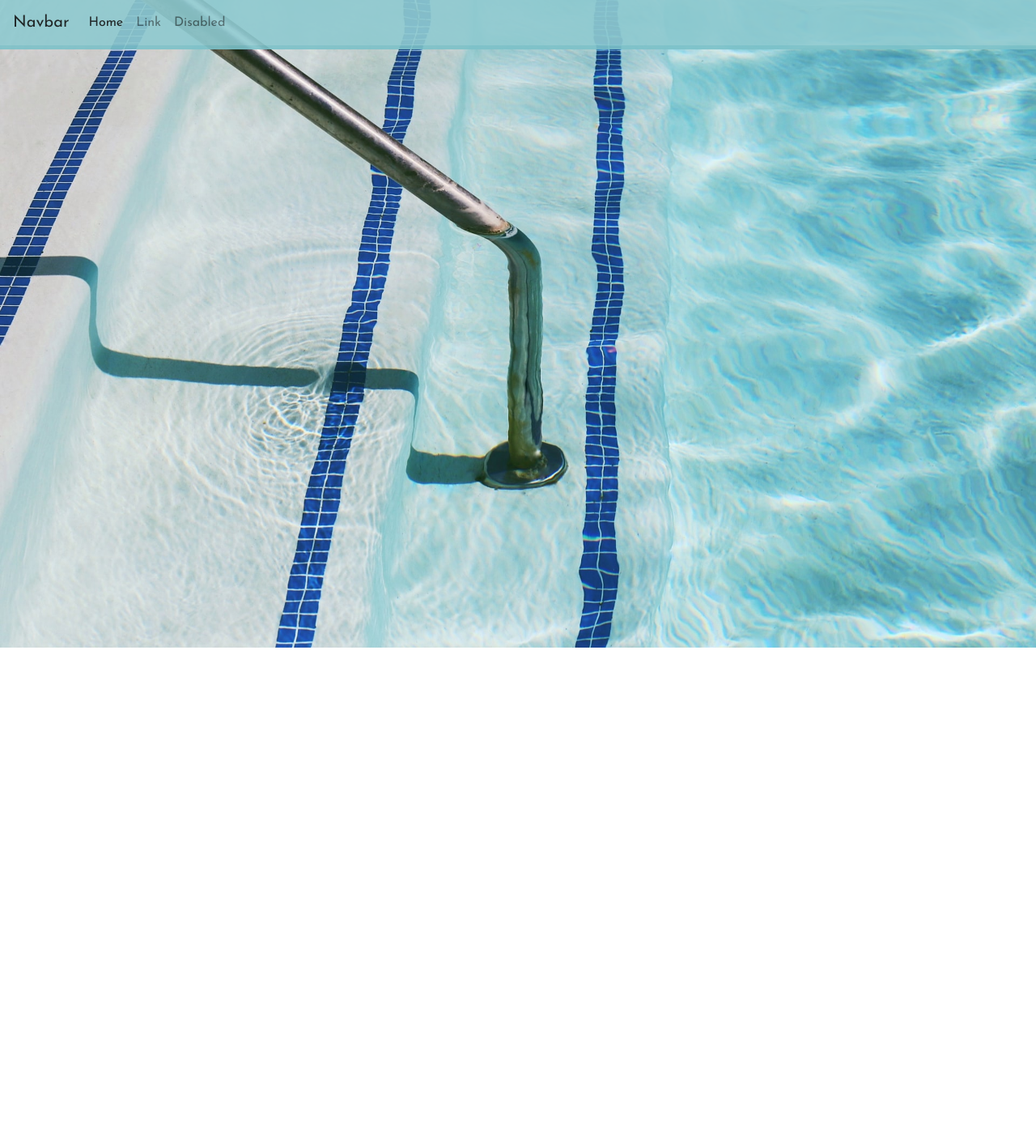
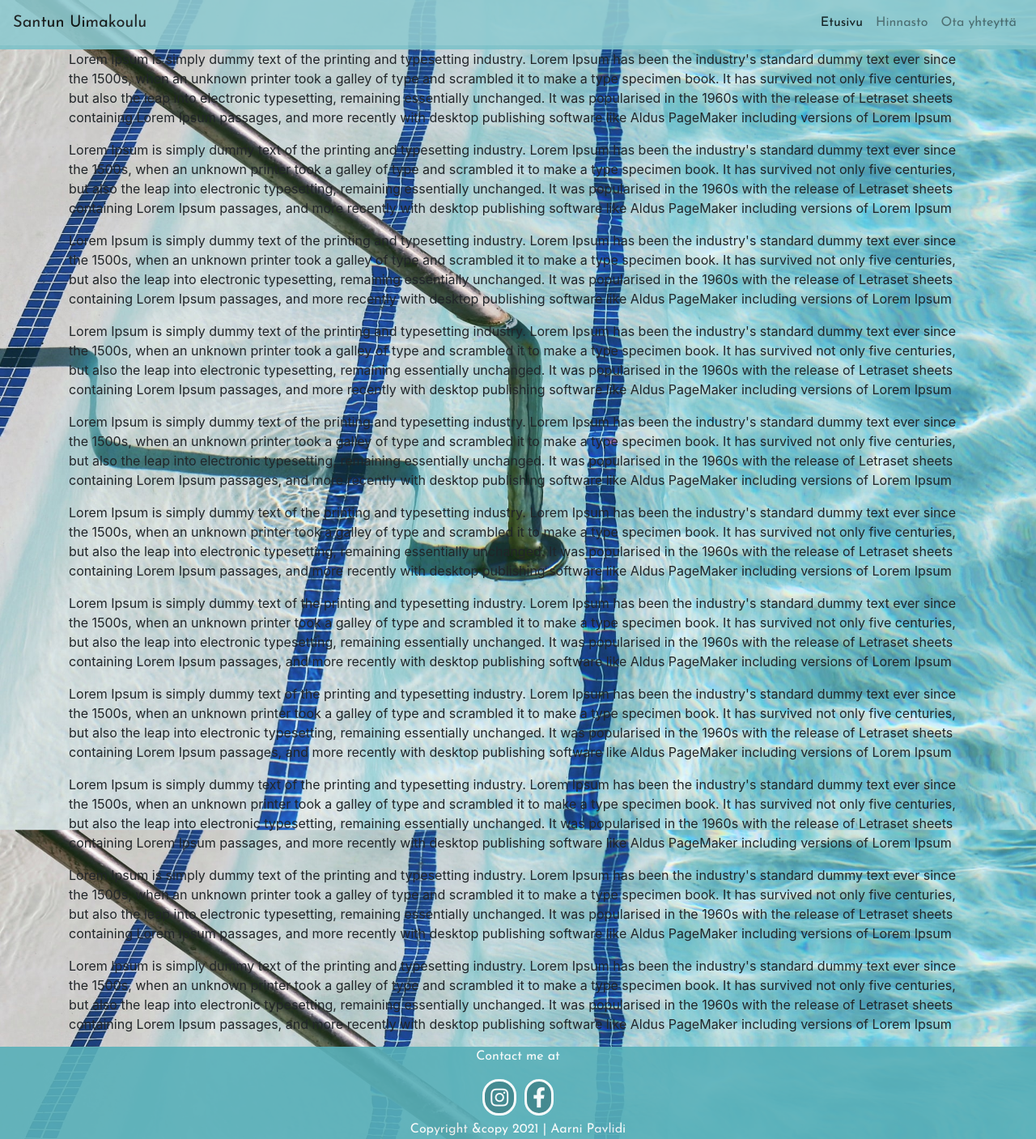
Before and after one commit to aarnipavlidi/React, a React (Create React App) app in the folder Uimakoulu/: page / in a window 1280 px wide. Shown: the whole page at 81% size. Before the commit the page ends 800 px from the top, so only its background shows below. Built offline with nearby package versions, Linux system fonts and the light colour scheme.

Commit message:
uimakoulu_ver_4
Added footer, and fixed a bug, where middle "content" text would go over footer, if content length would be too long. Made sure footer is responsive and looks clean. Added for now 2x different social buttons, might change it later.

```diff
--- a/Uimakoulu/public/index.html
+++ b/Uimakoulu/public/index.html
@@ -24,6 +24,7 @@
       work correctly both with client-side routing and a non-root public URL.
       Learn how to configure a non-root public URL by running `npm run build`.
     -->
+    <link rel="stylesheet" href="https://use.fontawesome.com/releases/v5.15.3/css/all.css" integrity="sha384-SZXxX4whJ79/gErwcOYf+zWLeJdY/qpuqC4cAa9rOGUstPomtqpuNWT9wdPEn2fk" crossorigin="anonymous">
     <title>Uimakoulu by Santu</title>
   </head>
   <body class="bg">
--- a/Uimakoulu/src/App.js
+++ b/Uimakoulu/src/App.js
@@ -5,27 +5,92 @@ const App = () => { // Sovellus alkaa tästä...
   return (
     <div>
 
-      <nav className="navbar navbar-expand-lg navbar-light bg-light testi">
-        <a className="navbar-brand" href="#">Navbar</a>
+      <nav className="navbar navbar-expand-lg navbar-light bg-light custom-nav-color">
+          <a className="navbar-brand" href="#">Santun Uimakoulu</a>
           <button className="navbar-toggler" type="button" data-toggle="collapse" data-target="#navbarSupportedContent" aria-controls="navbarSupportedContent" aria-expanded="false" aria-label="Toggle navigation">
             <span className="navbar-toggler-icon"></span>
           </button>
 
-        <div className="collapse navbar-collapse" id="navbarSupportedContent">
-          <ul className="navbar-nav mr-auto">
-            <li className="nav-item active">
-              <a className="nav-link" href="#">Home <span className="sr-only">(current)</span></a>
+          <div className="collapse navbar-collapse justify-content-end" id="navbarSupportedContent">
+            <ul className="navbar-nav">
+              <li className="nav-item text-center active">
+                <a className="nav-link rwz" href="#">Etusivu <span className="sr-only">(current)</span></a>
               </li>
-            <li className="nav-item">
-              <a className="nav-link" href="#">Link</a>
+              <li className="nav-item text-center">
+                <a className="nav-link" href="#">Hinnasto</a>
               </li>
-            <li className="nav-item">
-              <a className="nav-link" href="#">Disabled</a>
+              <li className="nav-item text-center">
+                <a className="nav-link" href="#">Ota yhteyttä</a>
               </li>
             </ul>
           </div>
+      </nav>
 
-      </nav>
+        <div className="container">
+          <p>Lorem Ipsum is simply dummy text of the printing and typesetting industry. Lorem Ipsum has been the industry's standard dummy text ever since the 1500s,
+          when an unknown printer took a galley of type and scrambled it to make a type specimen book. It has survived not only five centuries,
+          but also the leap into electronic typesetting, remaining essentially unchanged. It was popularised in the 1960s with the release of Letraset sheets containing Lorem Ipsum passages,
+          and more recently with desktop publishing software like Aldus PageMaker including versions of Lorem Ipsum</p>
+          <p>Lorem Ipsum is simply dummy text of the printing and typesetting industry. Lorem Ipsum has been the industry's standard dummy text ever since the 1500s,
+          when an unknown printer took a galley of type and scrambled it to make a type specimen book. It has survived not only five centuries,
+          but also the leap into electronic typesetting, remaining essentially unchanged. It was popularised in the 1960s with the release of Letraset sheets containing Lorem Ipsum passages,
+          and more recently with desktop publishing software like Aldus PageMaker including versions of Lorem Ipsum</p>
+          <p>Lorem Ipsum is simply dummy text of the printing and typesetting industry. Lorem Ipsum has been the industry's standard dummy text ever since the 1500s,
+          when an unknown printer took a galley of type and scrambled it to make a type specimen book. It has survived not only five centuries,
+          but also the leap into electronic typesetting, remaining essentially unchanged. It was popularised in the 1960s with the release of Letraset sheets containing Lorem Ipsum passages,
+          and more recently with desktop publishing software like Aldus PageMaker including versions of Lorem Ipsum</p>
+          <p>Lorem Ipsum is simply dummy text of the printing and typesetting industry. Lorem Ipsum has been the industry's standard dummy text ever since the 1500s,
+          when an unknown printer took a galley of type and scrambled it to make a type specimen book. It has survived not only five centuries,
+          but also the leap into electronic typesetting, remaining essentially unchanged. It was popularised in the 1960s with the release of Letraset sheets containing Lorem Ipsum passages,
+          and more recently with desktop publishing software like Aldus PageMaker including versions of Lorem Ipsum</p>
+          <p>Lorem Ipsum is simply dummy text of the printing and typesetting industry. Lorem Ipsum has been the industry's standard dummy text ever since the 1500s,
+          when an unknown printer took a galley of type and scrambled it to make a type specimen book. It has survived not only five centuries,
+          but also the leap into electronic typesetting, remaining essentially unchanged. It was popularised in the 1960s with the release of Letraset sheets containing Lorem Ipsum passages,
+          and more recently with desktop publishing software like Aldus PageMaker including versions of Lorem Ipsum</p>
+          <p>Lorem Ipsum is simply dummy text of the printing and typesetting industry. Lorem Ipsum has been the industry's standard dummy text ever since the 1500s,
+          when an unknown printer took a galley of type and scrambled it to make a type specimen book. It has survived not only five centuries,
+          but also the leap into electronic typesetting, remaining essentially unchanged. It was popularised in the 1960s with the release of Letraset sheets containing Lorem Ipsum passages,
+          and more recently with desktop publishing software like Aldus PageMaker including versions of Lorem Ipsum</p>
+          <p>Lorem Ipsum is simply dummy text of the printing and typesetting industry. Lorem Ipsum has been the industry's standard dummy text ever since the 1500s,
+          when an unknown printer took a galley of type and scrambled it to make a type specimen book. It has survived not only five centuries,
+          but also the leap into electronic typesetting, remaining essentially unchanged. It was popularised in the 1960s with the release of Letraset sheets containing Lorem Ipsum passages,
+          and more recently with desktop publishing software like Aldus PageMaker including versions of Lorem Ipsum</p>
+          <p>Lorem Ipsum is simply dummy text of the printing and typesetting industry. Lorem Ipsum has been the industry's standard dummy text ever since the 1500s,
+          when an unknown printer took a galley of type and scrambled it to make a type specimen book. It has survived not only five centuries,
+          but also the leap into electronic typesetting, remaining essentially unchanged. It was popularised in the 1960s with the release of Letraset sheets containing Lorem Ipsum passages,
+          and more recently with desktop publishing software like Aldus PageMaker including versions of Lorem Ipsum</p>
+          <p>Lorem Ipsum is simply dummy text of the printing and typesetting industry. Lorem Ipsum has been the industry's standard dummy text ever since the 1500s,
+          when an unknown printer took a galley of type and scrambled it to make a type specimen book. It has survived not only five centuries,
+          but also the leap into electronic typesetting, remaining essentially unchanged. It was popularised in the 1960s with the release of Letraset sheets containing Lorem Ipsum passages,
+          and more recently with desktop publishing software like Aldus PageMaker including versions of Lorem Ipsum</p>
+          <p>Lorem Ipsum is simply dummy text of the printing and typesetting industry. Lorem Ipsum has been the industry's standard dummy text ever since the 1500s,
+          when an unknown printer took a galley of type and scrambled it to make a type specimen book. It has survived not only five centuries,
+          but also the leap into electronic typesetting, remaining essentially unchanged. It was popularised in the 1960s with the release of Letraset sheets containing Lorem Ipsum passages,
+          and more recently with desktop publishing software like Aldus PageMaker including versions of Lorem Ipsum</p>
+          <p>Lorem Ipsum is simply dummy text of the printing and typesetting industry. Lorem Ipsum has been the industry's standard dummy text ever since the 1500s,
+          when an unknown printer took a galley of type and scrambled it to make a type specimen book. It has survived not only five centuries,
+          but also the leap into electronic typesetting, remaining essentially unchanged. It was popularised in the 1960s with the release of Letraset sheets containing Lorem Ipsum passages,
+          and more recently with desktop publishing software like Aldus PageMaker including versions of Lorem Ipsum</p>
+        </div>
+
+        <footer className="container-fluid custom-footer">
+          <div className="contact-me">
+            <p>Contact me at</p>
+          </div>
+
+          <div className="d-flex justify-content-center ">
+            <div className="social-buttons-border">
+              <a href="https://www.instagram.com/aarnipavlidi/" target="_blank"><i className="fab fa-instagram social-buttons"></i></a>
+            </div>
+            <div className="social-buttons-border">
+              <a href="https://www.facebook.com/aarni.pavlidi/" target="_blank"><i className="fab fa-facebook-f social-buttons"></i></a>
+            </div>
+          </div>
+
+          <div className="copyright">
+           <p>Copyright &copy 2021 | Aarni Pavlidi</p>
+          </div>
+        </footer>
 
     </div>
   )
--- /dev/null
+++ b/Uimakoulu/src/css/footer.css
@@ -0,0 +1,37 @@
+@import url('https://fonts.googleapis.com/css2?family=Josefin+Sans&display=swap');
+
+.custom-footer {
+  height: auto;
+  bottom: 0;
+  background-color: #58b0b9;
+  opacity: 90%;
+  color: white;
+  text-align: center;
+  font-family: 'Josefin Sans', sans-serif;
+}
+
+.contact-me {
+  margin-top: 5px;
+}
+
+.social-buttons {
+  font-size: 25px;
+  color: white;
+  margin-top: 5px;
+  margin-bottom: 5px;
+  padding-left: 5px;
+  padding-right: 5px;
+}
+
+.social-buttons-border {
+  border: 3px solid white;
+  background-color: #3a838a;
+  padding: 2px;
+  margin-left: 5px;
+  margin-right: 5px;
+  border-radius: 20px;
+}
+
+.copyright {
+  margin-top: 5px;
+}
--- a/Uimakoulu/src/index.css
+++ b/Uimakoulu/src/index.css
@@ -10,9 +10,10 @@ body, html {
   background-position: center;
   background-repeat: no-repeat;
   background-size: cover;
+  background-attachment: fixed;
 }
 
-.testi {
+.custom-nav-color {
   background-color: #8fcad0 !important;
   border-bottom: 5px solid #7dc2c9;
   opacity: 90%;
--- a/Uimakoulu/src/index.js
+++ b/Uimakoulu/src/index.js
@@ -3,5 +3,6 @@ import ReactDOM from 'react-dom' // Sovellus ottaa "react-dom" nimisen kirjaston
 import App from './App' // Sovellus ottaa "App.js" tiedoston sisällön käyttöönsä.
 import 'bootstrap/dist/css/bootstrap.css'
 import './index.css' // Sovellus ottaa "index.css" (tyylitiedosto) tiedoston sisällön käyttöönsä.
+import './css/footer.css'
 
 ReactDOM.render(<App />, document.getElementById('root'))
```
Lines whose indentation alone changed are shown as unchanged.
